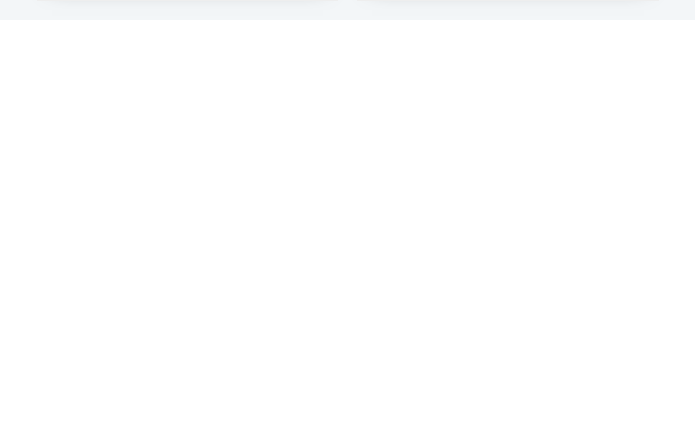
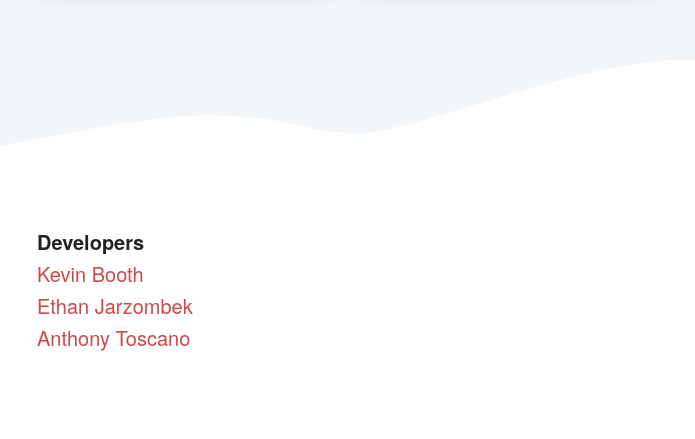
Before and after one commit to kevinbooth/redline, a Django app: page / in a window 1280 px wide. Shown: the part 855-1294 px from the top of the page, without its empty margins (123-818 px from the left). Before the commit the page ends 871 px from the top, so only its background shows below. Run offline with Django 3.2, Linux system fonts and the light colour scheme.

Commit message:
Add footer template and styles to base template

```diff
--- a/frontend/static/styles/styles.css
+++ b/frontend/static/styles/styles.css
@@ -40,6 +40,35 @@ tr:hover {
 .nav__link {
   cursor: pointer;
   text-decoration: none;
+}
+
+/* Footer styles */
+.footer:before {
+    -webkit-transform: rotate(-3deg);
+    transform: rotate(-3deg);
+}
+.footer {
+  background-color: white;
+  padding: 60px 0;
+}
+.footer ul {
+  list-style: none;
+}
+.footer ul li {
+  font-size: 20px;
+  margin-bottom: 0;
+}
+.footer a {
+  text-decoration: none;
+}
+.footer li:first-child {
+  font-weight: 600;
+}
+.footer__wave {
+  max-width: 100%;
+  display: block;
+  margin-top: 40px;
+  margin-bottom: -2px;
 }
 
 /* Logo styles */
--- a/frontend/templates/frontend/base.html
+++ b/frontend/templates/frontend/base.html
@@ -15,5 +15,6 @@
   {% include "frontend/nav.html" %}
   {% block content %}
   {% endblock %}
+  {% include "frontend/footer.html" %}
 </body>
 </html>
--- /dev/null
+++ b/frontend/templates/frontend/footer.html
@@ -0,0 +1,17 @@
+{% load static %}
+
+<img class="footer__wave" src="{% static 'images/wave.png' %}">
+<div class="footer">
+  <div class="container">
+    <div class="row">
+      <div class="six columns">
+        <ul>
+          <li>Developers</li>
+          <li><a href="https://www.github.com/kevinbooth/" target="_blank">Kevin Booth</a></li>
+          <li><a href="https://github.com/EZombek" target="_blank">Ethan Jarzombek</a></li>
+          <li><a href="https://github.com/atoscano199" target="_blank">Anthony Toscano</a></li>
+        </ul>
+      </div>
+    </row>
+  </div>
+</div>
```
Also changed, not shown: frontend/static/images/wave.png (added).
